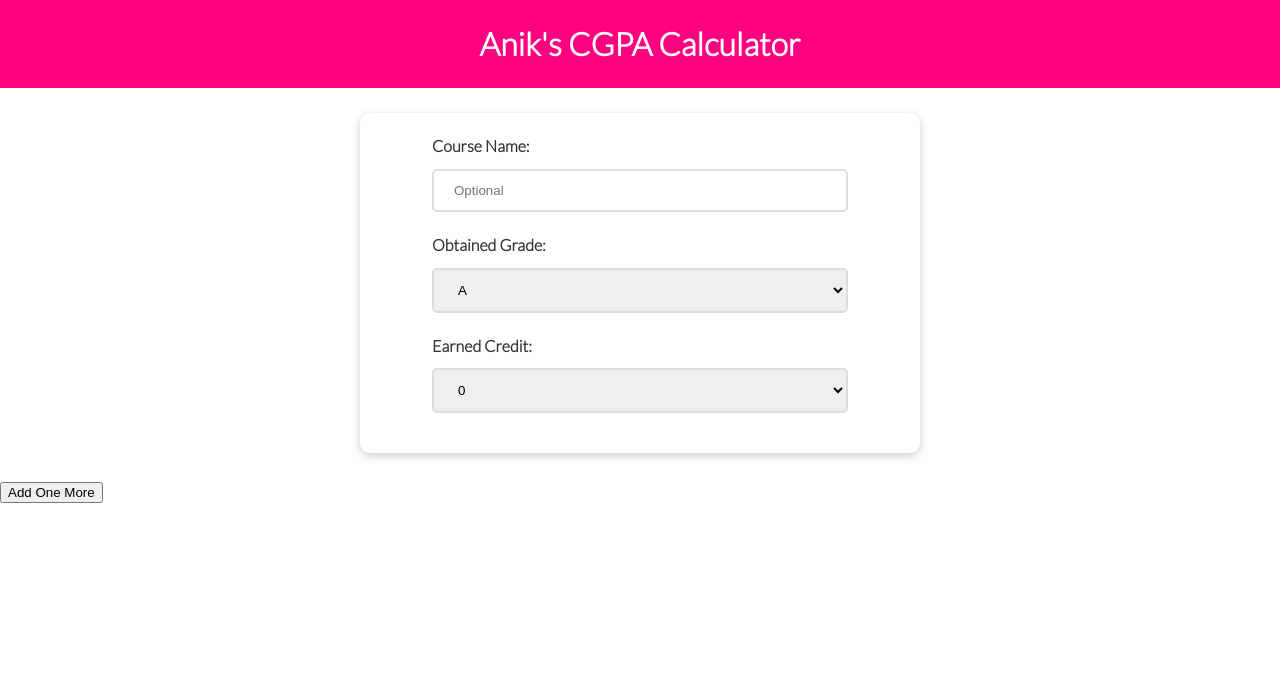
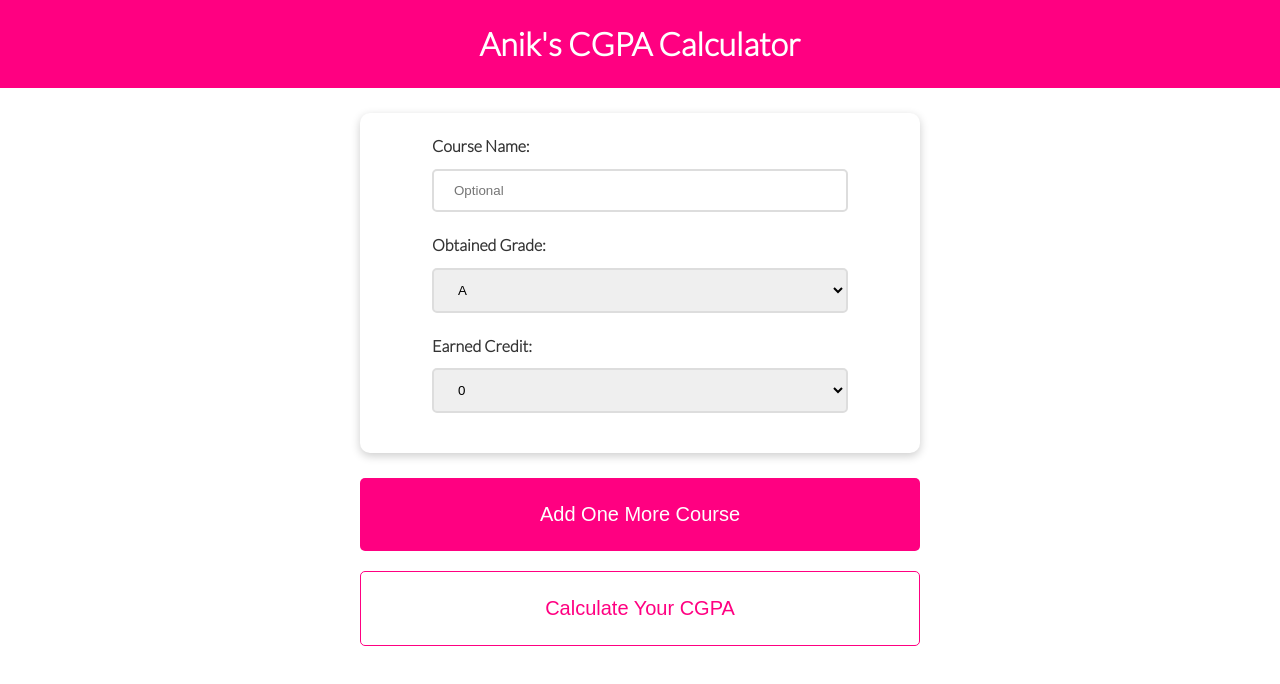
Before and after one commit to Anik-the-dev/iub-cgpa-calculator, a React (Create React App) app: page / in a window 1280 px wide. Shown: the top 684 px of the page. Built offline with nearby package versions, Linux system fonts and the light colour scheme.

Commit message:
all btn style done

```diff
--- a/src/components/Input.js
+++ b/src/components/Input.js
@@ -1,11 +1,12 @@
 import React, { useState } from 'react';
 import InputBox from './InputBox';
 
+
 const Input = () => {
-    const primaryData = [{ courseNmae : '', cgpa: 1, credit:1 }]
+    const primaryData = [{ courseNmae: '', cgpa: 1, credit: 1 }]
     const [inputText, setInputText] = useState(primaryData)
     const handleAddInputBoxClick = () => {
-        let newInputText = [...inputText,{ courseNmae : '', cgpa: 1, credit:1 }]
+        let newInputText = [...inputText, { courseNmae: '', cgpa: 1, credit: 1 }]
         setInputText(newInputText)
 
 
@@ -19,11 +20,15 @@ const Input = () => {
 
             {/* inputbox calling */}
             {
-                inputText.map(() =><InputBox></InputBox>)
+                inputText.map(() => <InputBox></InputBox>)
             }
 
             {/* Add more btn */}
-            <button onClick={handleAddInputBoxClick}>Add One More</button>
+            <div className='container'>
+                <button className='btn' onClick={handleAddInputBoxClick}><p>Add One More Course</p></button>
+                <button className='btn btn-outline'><p>Calculate Your CGPA</p></button>
+            </div>
+
 
 
 
--- a/src/style.css
+++ b/src/style.css
@@ -82,7 +82,8 @@ img {
 
 }
 
-input, select {
+input,
+select {
     padding: 12px 20px;
     border: 2px solid #ddd;
     border-radius: 5px;
@@ -105,3 +106,26 @@ label {
 .text-center {
     text-align: center;
 }
+
+.btn {
+    display: inline-block;
+    padding: 5px 15px;
+    cursor: pointer;
+    background: #FF0081;
+    color: #fff;
+    border: none;
+    border-radius: 5px;
+    width: 100%;
+    font-size: 1.25rem;
+    margin-bottom: 20px;
+}
+
+.btn-outline {
+    background-color: transparent;
+    border: 1px solid #FF0081;
+    color: #FF0081;
+}
+
+.btn:hover {
+    transform: scale(0.98);
+}
```
